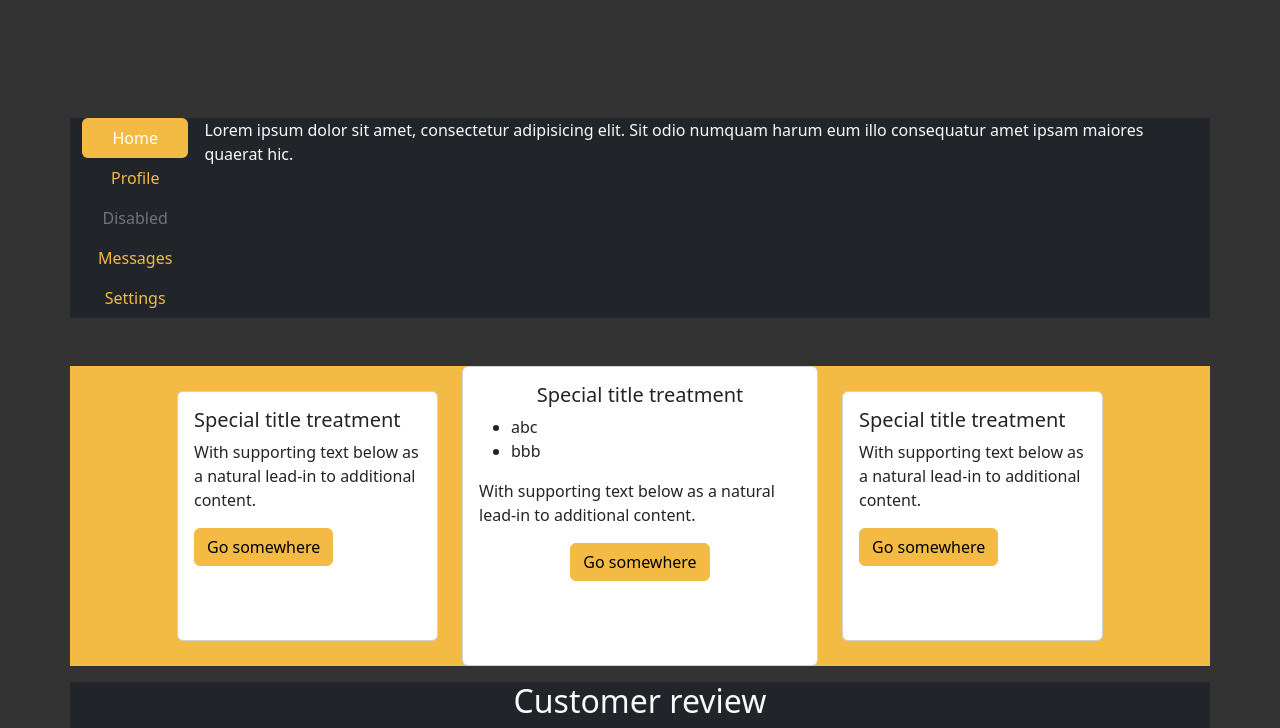
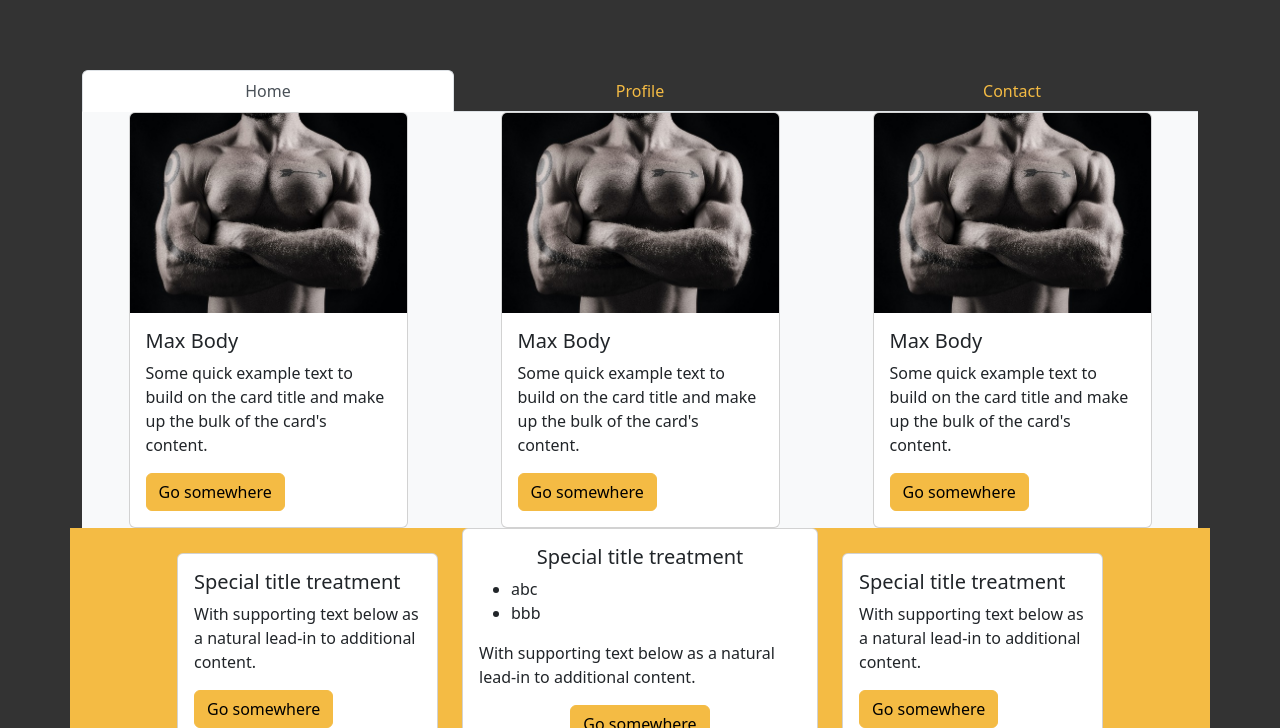
Before and after one commit to AustinDoubleC/body-first, a website: page index.html in a window 1280 px wide. Shown: the part 800-1528 px from the top of the page. Drawn offline with nearby package versions, Linux system fonts and the light colour scheme; some packages are replaced by stand-ins of ours.

Commit message:
added program tabs

```diff
--- a/index.html
+++ b/index.html
@@ -65,22 +65,89 @@
   </div>
 
   <!--Programs-->
-  <div class="d-flex align-items-start container-xl my-5 bg-dark">
-    <div class="nav flex-column nav-pills me-3" id="v-pills-tab" role="tablist" aria-orientation="vertical">
-      <button class="nav-link active" id="v-pills-home-tab" data-bs-toggle="pill" data-bs-target="#v-pills-home" type="button" role="tab" aria-controls="v-pills-home" aria-selected="true">Home</button>
-      <button class="nav-link" id="v-pills-profile-tab" data-bs-toggle="pill" data-bs-target="#v-pills-profile" type="button" role="tab" aria-controls="v-pills-profile" aria-selected="false">Profile</button>
-      <button class="nav-link" id="v-pills-disabled-tab" data-bs-toggle="pill" data-bs-target="#v-pills-disabled" type="button" role="tab" aria-controls="v-pills-disabled" aria-selected="false" disabled>Disabled</button>
-      <button class="nav-link" id="v-pills-messages-tab" data-bs-toggle="pill" data-bs-target="#v-pills-messages" type="button" role="tab" aria-controls="v-pills-messages" aria-selected="false">Messages</button>
-      <button class="nav-link" id="v-pills-settings-tab" data-bs-toggle="pill" data-bs-target="#v-pills-settings" type="button" role="tab" aria-controls="v-pills-settings" aria-selected="false">Settings</button>
+  <div class="container-xl">
+  <ul class="nav nav-tabs nav-justified" id="myTab" role="tablist">
+    <li class="nav-item" role="presentation">
+      <button class="nav-link active" id="home-tab" data-bs-toggle="tab" data-bs-target="#home-tab-pane" type="button" role="tab" aria-controls="home-tab-pane" aria-selected="true">Home</button>
+    </li>
+    <li class="nav-item" role="presentation">
+      <button class="nav-link" id="profile-tab" data-bs-toggle="tab" data-bs-target="#profile-tab-pane" type="button" role="tab" aria-controls="profile-tab-pane" aria-selected="false">Profile</button>
+    </li>
+    <li class="nav-item" role="presentation">
+      <button class="nav-link" id="contact-tab" data-bs-toggle="tab" data-bs-target="#contact-tab-pane" type="button" role="tab" aria-controls="contact-tab-pane" aria-selected="false">Contact</button>
+    </li>
+  </ul>
+  <div class="tab-content bg-light" id="myTabContent">
+    <div class="tab-pane fade show active" id="home-tab-pane" role="tabpanel" aria-labelledby="home-tab" tabindex="0">
+      <div class="d-flex justify-content-around">
+        <div class="card col-3">
+          <img src="./image/max.jpg" class="card-img-top prog-img" alt="...">
+          <div class="card-body">
+            <h5 class="card-title">Max Body</h5>
+            <p class="card-text">Some quick example text to build on the card title and make up the bulk of the card's content.</p>
+            <a href="#" class="btn btn-primary">Go somewhere</a>
+          </div>
+        </div>
+        <div class="card col-3">
+          <img src="./image/max.jpg" class="card-img-top prog-img" alt="...">
+          <div class="card-body">
+            <h5 class="card-title">Max Body</h5>
+            <p class="card-text">Some quick example text to build on the card title and make up the bulk of the card's content.</p>
+            <a href="#" class="btn btn-primary">Go somewhere</a>
+          </div>
+        </div>
+        <div class="card col-3">
+          <img src="./image/max.jpg" class="card-img-top prog-img" alt="...">
+          <div class="card-body">
+            <h5 class="card-title">Max Body</h5>
+            <p class="card-text">Some quick example text to build on the card title and make up the bulk of the card's content.</p>
+            <a href="#" class="btn btn-primary">Go somewhere</a>
+          </div>
+        </div>
+      </div>
     </div>
-    <div class="tab-content text-light" id="v-pills-tabContent">
-      <div class="tab-pane fade show active" id="v-pills-home" role="tabpanel" aria-labelledby="v-pills-home-tab" tabindex="0">Lorem ipsum dolor sit amet, consectetur adipisicing elit. Sit odio numquam harum eum illo consequatur amet ipsam maiores quaerat hic.</div>
-      <div class="tab-pane fade" id="v-pills-profile" role="tabpanel" aria-labelledby="v-pills-profile-tab" tabindex="0">...</div>
-      <div class="tab-pane fade" id="v-pills-disabled" role="tabpanel" aria-labelledby="v-pills-disabled-tab" tabindex="0">...</div>
-      <div class="tab-pane fade" id="v-pills-messages" role="tabpanel" aria-labelledby="v-pills-messages-tab" tabindex="0">...</div>
-      <div class="tab-pane fade" id="v-pills-settings" role="tabpanel" aria-labelledby="v-pills-settings-tab" tabindex="0">...</div>
+    <div class="tab-pane fade" id="profile-tab-pane" role="tabpanel" aria-labelledby="profile-tab" tabindex="0">
+      <div class="d-flex justify-content-around">
+        <div class="card col-3">
+          <img src="./image/max.jpg" class="card-img-top prog-img" alt="...">
+          <div class="card-body">
+            <h5 class="card-title">Max Body</h5>
+            <p class="card-text">Some quick example text to build on the card title and make up the bulk of the card's content.</p>
+            <a href="#" class="btn btn-primary">Go somewhere</a>
+          </div>
+        </div>
+        <div class="card col-3">
+          <img src="./image/max.jpg" class="card-img-top prog-img" alt="...">
+          <div class="card-body">
+            <h5 class="card-title">Max Body</h5>
+            <p class="card-text">Some quick example text to build on the card title and make up the bulk of the card's content.</p>
+            <a href="#" class="btn btn-primary">Go somewhere</a>
+          </div>
+        </div>
+      </div>
+    </div>
+    <div class="tab-pane fade" id="contact-tab-pane" role="tabpanel" aria-labelledby="contact-tab" tabindex="0">
+      <div class="d-flex justify-content-around">
+        <div class="card col-3">
+          <img src="./image/max.jpg" class="card-img-top prog-img" alt="...">
+          <div class="card-body">
+            <h5 class="card-title">Max Body</h5>
+            <p class="card-text">Some quick example text to build on the card title and make up the bulk of the card's content.</p>
+            <a href="#" class="btn btn-primary">Go somewhere</a>
+          </div>
+        </div>
+        <div class="card col-3">
+          <img src="./image/max.jpg" class="card-img-top prog-img" alt="...">
+          <div class="card-body">
+            <h5 class="card-title">Max Body</h5>
+            <p class="card-text">Some quick example text to build on the card title and make up the bulk of the card's content.</p>
+            <a href="#" class="btn btn-primary">Go somewhere</a>
+          </div>
+        </div>
+      </div>
     </div>
   </div>
+</div>
 <!--Plans-->
 <div class="container-xl bg-primary text-dark">
 <div class="row justify-content-center">
--- a/style.scss
+++ b/style.scss
@@ -25,6 +25,11 @@ nav{
   .promo-outer{
     margin-top: 70px;
   }
+}
+
+.prog-img{
+  height: 200px;
+  object-fit: cover;
 }
 .normal-plan{
   height: 250px;
```
Also changed, not shown: image/girl-after.jpg (added), image/girl-before.jpg (added), image/gym.avif (added), image/hiit.jpg (added), image/homegym.jpg (added), image/man-after.jpg (added), image/max.jpg (added), image/monster.jpg (added), image/street.jpg (added), style.css, 2 other files.
